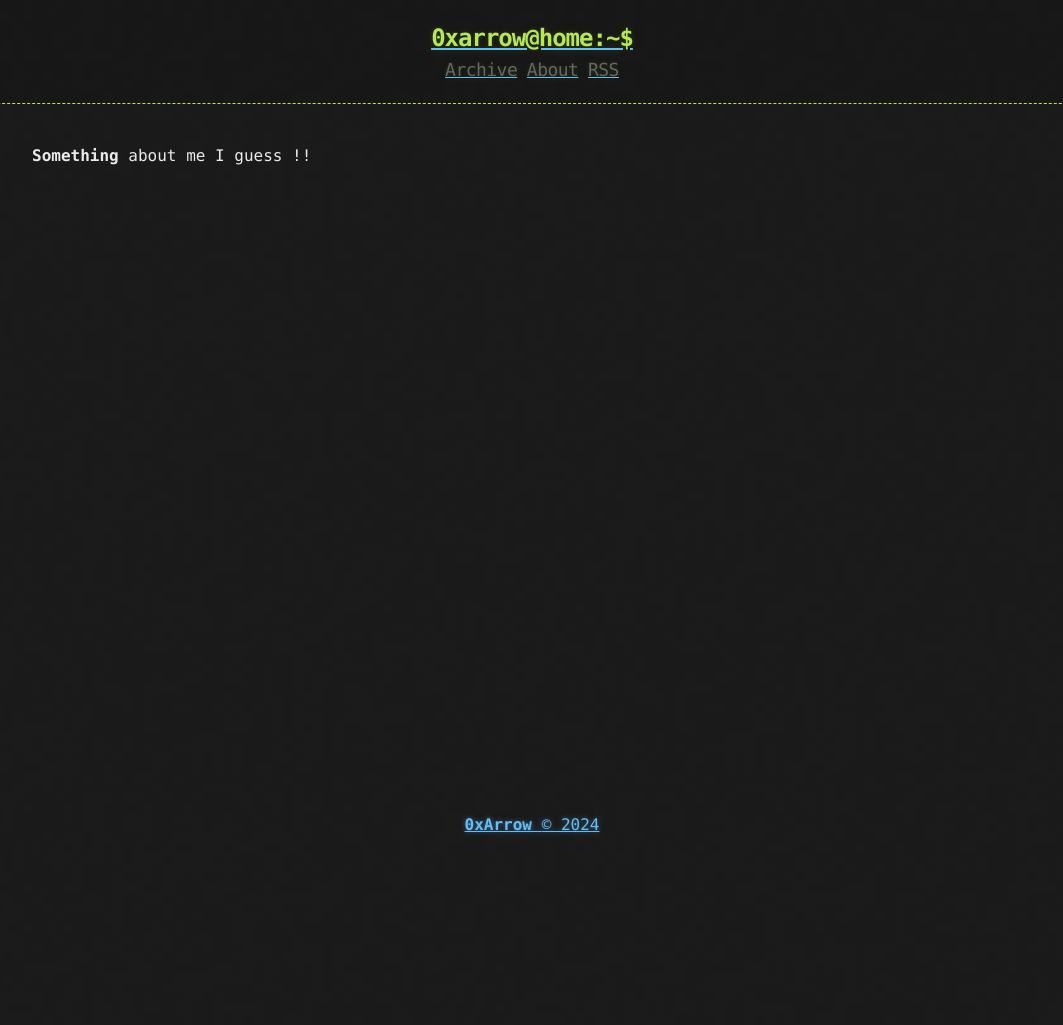
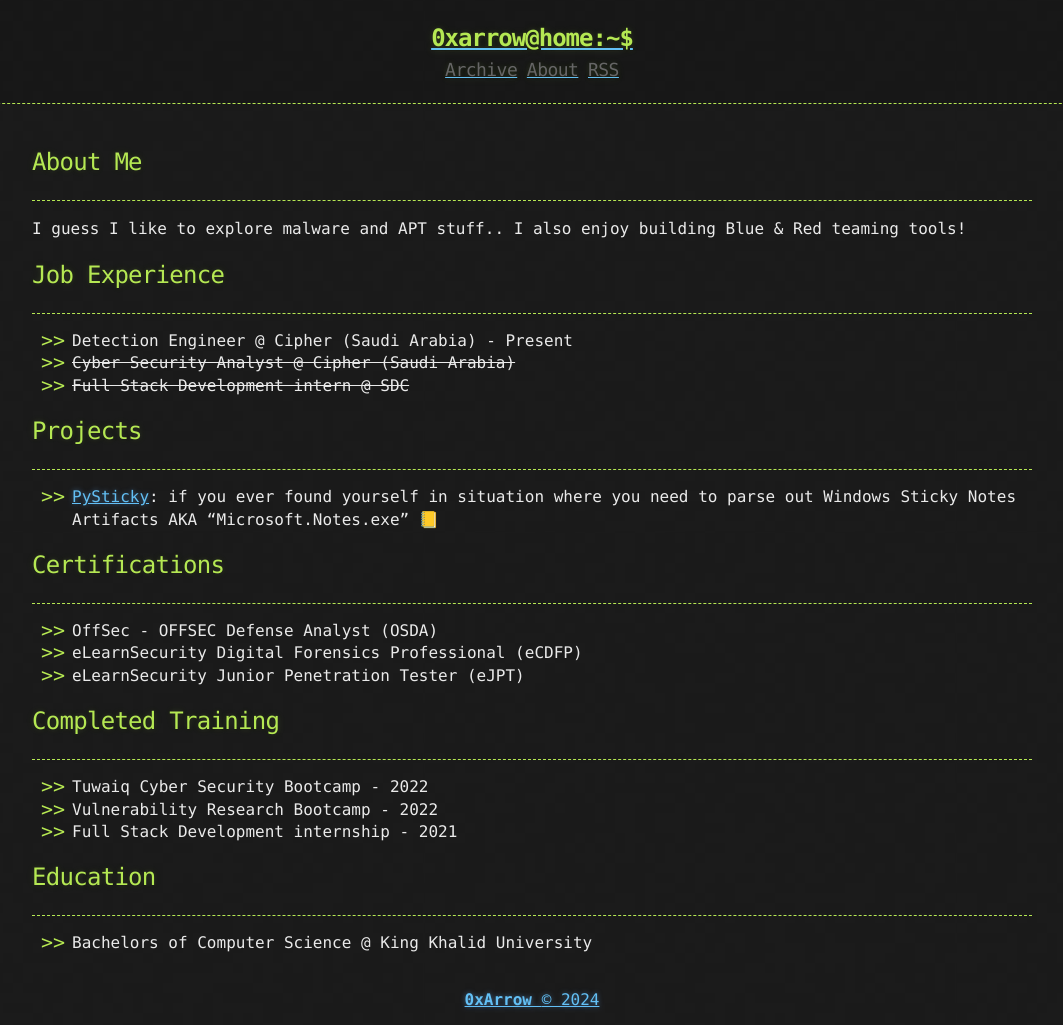
Before and after one commit to iiArrow/iiarrow.github.io, a Jekyll site: the page built from about.md, in a window 1280 px wide. Shown: the whole page, without its empty margins (108-1171 px from the left). Built offline with Jekyll 4.4.1, drawn with Linux system fonts in a browser that asks for light colours; before the commit the page ends 900 px from its top, so only the background shows below that.

Commit message:
Editing out about.md

```diff
--- a/about.md
+++ b/about.md
@@ -3,4 +3,33 @@ layout: page
 title: About
 ---
 
-**Something** about me I guess !!
+## About Me
+---
+I guess I like to explore malware and APT stuff..
+I also enjoy building Blue & Red teaming tools!
+
+## Job Experience
+---
+- Detection Engineer @ Cipher (Saudi Arabia) - Present
+- ~~Cyber Security Analyst @ Cipher (Saudi Arabia)~~
+- ~~Full Stack Development intern @ SDC~~
+
+## Projects
+---
+- [PySticky](https://github.com/iiArrow/PySticky): if you ever found yourself in situation where you need to parse out Windows Sticky Notes Artifacts AKA "Microsoft.Notes.exe" 📒
+
+## Certifications
+---
+- OffSec - OFFSEC Defense Analyst (OSDA)
+- eLearnSecurity Digital Forensics Professional (eCDFP)
+- eLearnSecurity Junior Penetration Tester (eJPT)
+
+## Completed Training
+---
+- Tuwaiq Cyber Security Bootcamp - 2022
+- Vulnerability Research Bootcamp - 2022
+- Full Stack Development internship - 2021
+
+## Education
+---
+- Bachelors of Computer Science @ King Khalid University
```
Also changed, not shown: _posts/2017-12-12-Sample-Page.md (deleted, +0 -10 lines), _posts/2024-09-09-First-Blog.md (+4 -0 lines), _posts/2024-09-12-Second-Blog.md (deleted), 14 other files.
